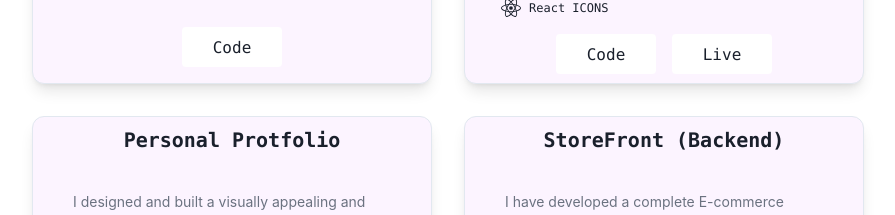
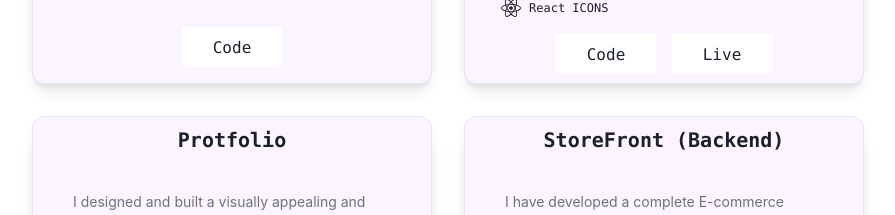
Before and after one commit to hkshakib/portfolio, a React (Create React App) app: page / in a window 1280 px wide. Shown: the part 4920-5135 px from the top of the page, without its empty margins (192-1087 px from the left). Built offline with nearby package versions, Linux system fonts and the light colour scheme; no server answers; what tailwindcss-font-inter would draw is missing.

Commit message:
fix: project typo

```diff
--- a/src/pages/Projects.jsx
+++ b/src/pages/Projects.jsx
@@ -52,7 +52,7 @@ const Projects = () => {
         />
         <ProjectWithLive />
         <Project
-          Title={"Personal Protfolio"}
+          Title={"Protfolio"}
           Summery={
             "I designed and built a visually appealing and responsive portfolio website using React and Tailwind CSS. The website consists of a single page with distinct sections, such as Home, Skills, Problem Solving, Education, Achivements, and Contact."
           }
```
